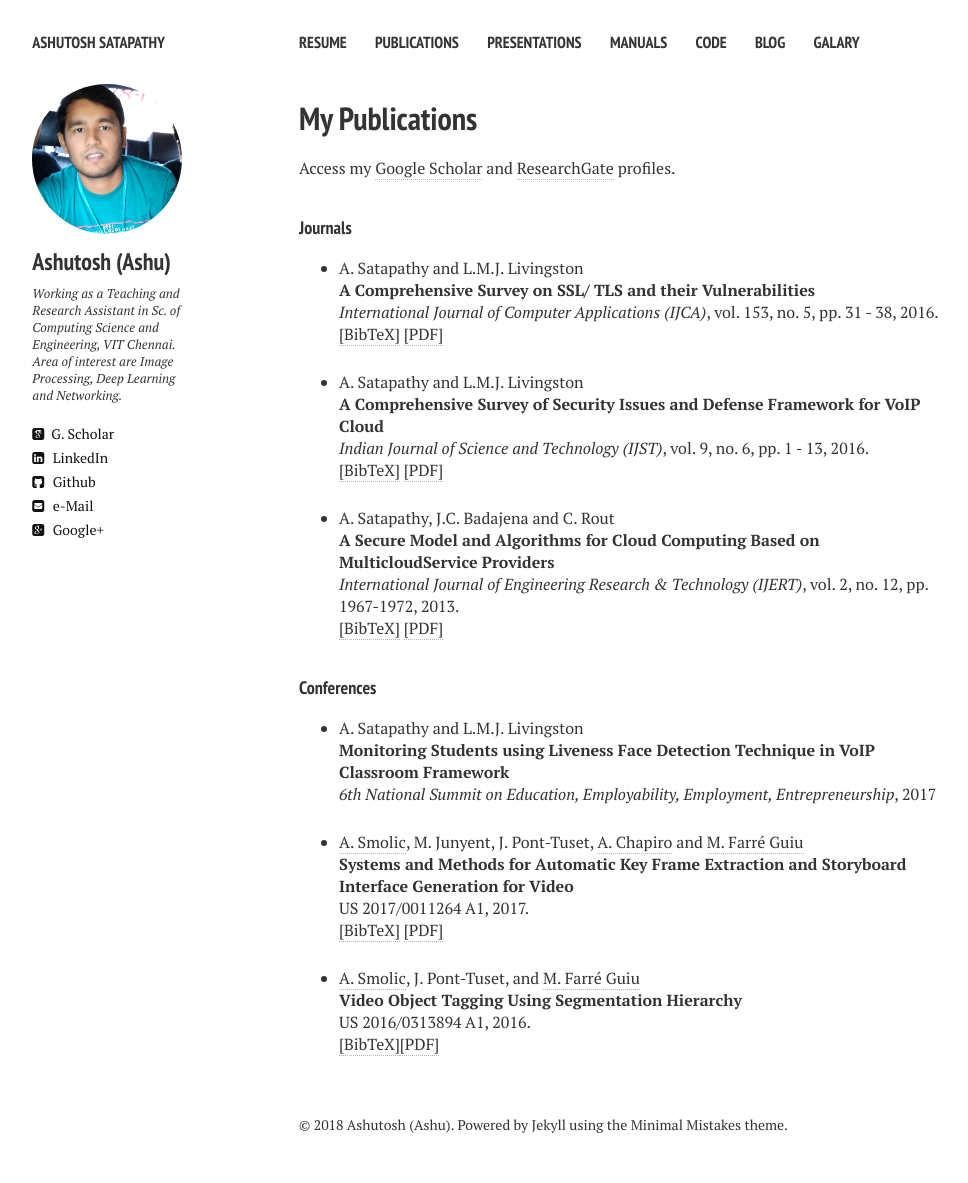
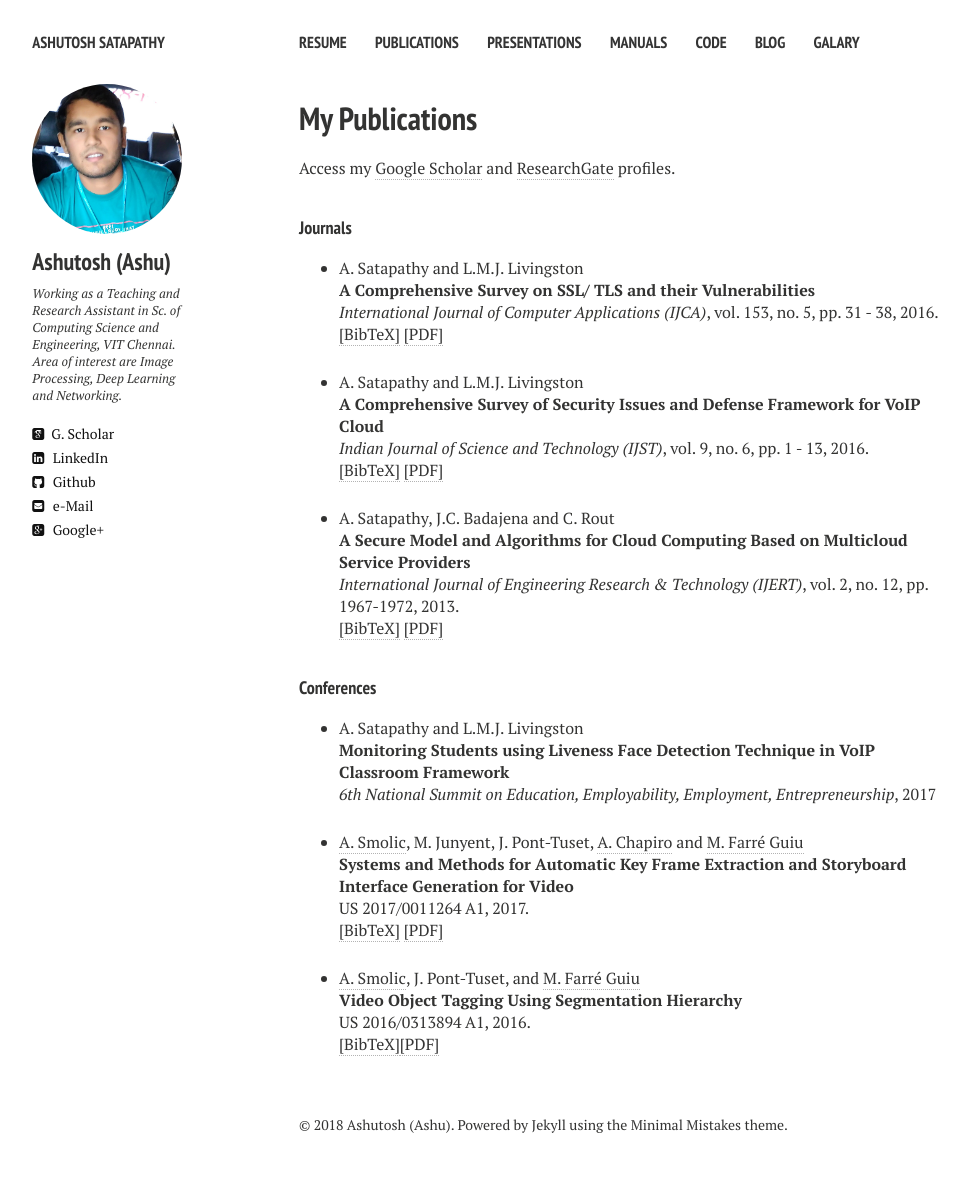
Before and after one commit to ashutoshsatapathy1990/ashutoshsatapathy1990.github.io, a Jekyll site: the page built from publications.md, in a window 1280 px wide. Shown: the whole page, without its empty margins (21-989 px from the left). Built offline with Jekyll 4.4.1, drawn with Linux system fonts in a browser that asks for light colours; nearby versions of some CDN libraries.

Commit message:
Update publications.html

```diff
--- a/_layouts/publications.html
+++ b/_layouts/publications.html
@@ -146,7 +146,7 @@ pp. 1 - 13,
 <!-- Item: ashutosh2013 -->
 <li ><p>
 A. Satapathy, J.C. Badajena and C. Rout
-<br><b>A Secure Model and Algorithms for Cloud Computing Based on MulticloudService Providers</b><br>
+<br><b>A Secure Model and Algorithms for Cloud Computing Based on Multicloud Service Providers</b><br>
 <i>International Journal of Engineering Research & Technology (IJERT)</i>,
 vol. 2,
 no. 12,
@@ -161,7 +161,7 @@ pp. 1967-1972,
 <pre>
 @article{ashutosh2013,
   author = {A. Satapathy, J.C. Badajena and C. Rout},
-  title = {A Secure Model and Algorithms for Cloud Computing Based on MulticloudService Providers},
+  title = {A Secure Model and Algorithms for Cloud Computing Based on Multicloud Service Providers},
   journal = {International Journal of Engineering Research & Technology (IJERT)},
   year = {2013},
   volume = {2},
```
